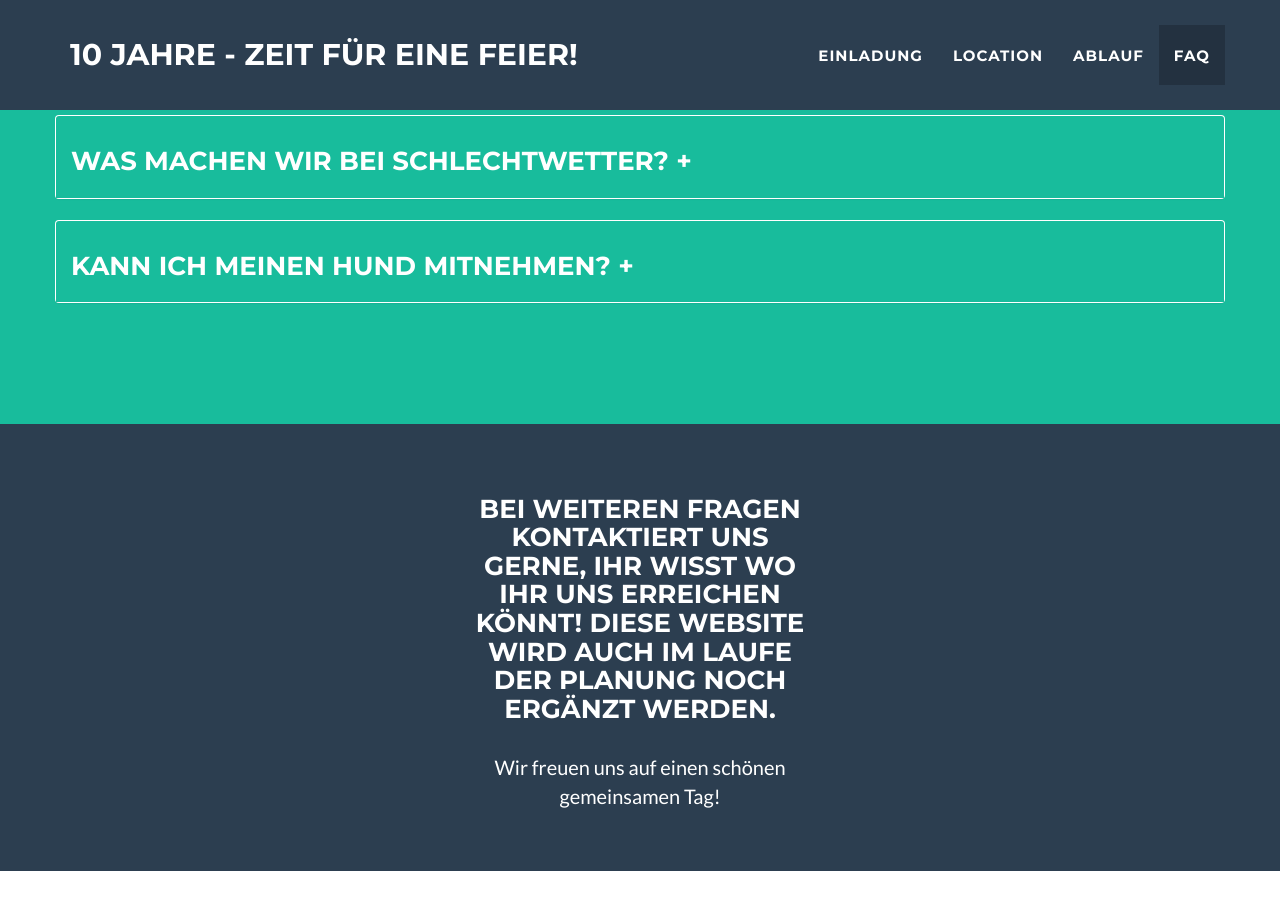
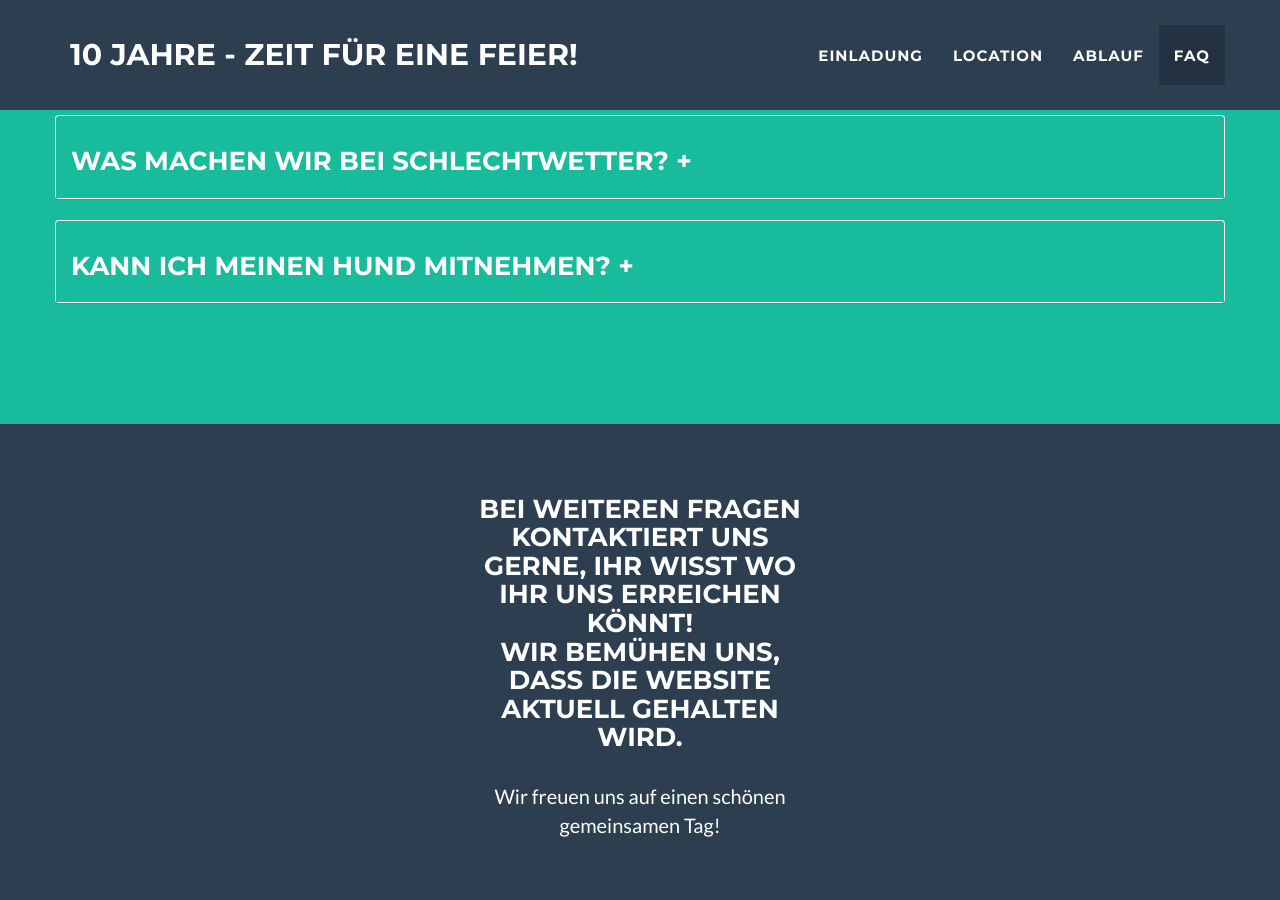
Before and after one commit to Sosian/sosian.github.io, a Jekyll site: the page built from index.html, in a window 1280 px wide and 900 px high, scrolled down 3715 px. Built offline with Jekyll 4.4.1, drawn with Linux system fonts in a browser that asks for light colours; before the commit the page ends 4586 px from its top, so only the background shows below that.

Commit message:
Some more changes

```diff
--- a/_config.yml
+++ b/_config.yml
@@ -23,16 +23,16 @@ permalink: pretty
 #for faqs
 faqs:
   - title: Was macht ihr wegen COVID-19?
-    body: Eine Hoffnung ist natürlich, das mit der Impfung bis dahin die Situation entspannter ist. Ob die Hochzeit stattfindet hängt natürlich von der gesetzlichen Lage ab. Wir planen aktuell (verpflichtende) Antigen Tests für alle bei Eintritt zu organisieren um die Sicherheit aller Gäste zu Gewährleisten. Aber nachdem die Situation im Sommer noch nicht abzusehen ist, werden wir euch im August konkret Bescheid geben, wie die Lage ist.
+    body: Eine Hoffnung ist natürlich, das die Situation, wie letztes Jahr, im August etwas entspannter ist. Ob die Hochzeit stattfindet hängt natürlich von der gesetzlichen Lage ab. Wir planen aktuell Antigen Tests für alle bei Eintritt zu organisieren um die Sicherheit aller Gäste zu Gewährleisten. Aber nachdem die Situation im Sommer noch nicht abzusehen ist, werden wir euch noch Bescheid geben, wie die Lage ist.
 
   - title: Gibt es eine Kleiderordnung?
-    body: Nein, kommt am besten in bequemer Kleidung. Bunt ist gut. No pressure though. Bei (dem von uns bestelltem) Schönwetter findet ein großteil der Hochzeit im freien statt.
+    body: Nein, kommt am besten in bequemer Kleidung. Bunt ist gut. No pressure though. Bei (dem von uns bestelltem) Schönwetter findet ein großteil der Hochzeit im freien statt und verlagert sich dann erst für das Essen nach drinnen.
 
   - title: Muss ich beim Picknick am Boden sitzen?
     body: Für alle die nicht wollen gibt es auch Heurigenbänke
 
   - title: Was machen wir bei Schlechtwetter?
-    body: Bei Schlechtwetter wird sich ein großteil der Aktivität innerhalb der Labstelle verlagern.
+    body: Bei Schlechtwetter wird sich ein großteil der Aktivität in die Labstelle verlagern.
 
   - title: Kann ich meinen Hund mitnehmen?
     body: Nein, im Lainzer Tiergarten sind Hunde nicht erlaubt.
--- a/_includes/faq.html
+++ b/_includes/faq.html
@@ -14,7 +14,7 @@
                     <div class="panel-heading" data-toggle="{{forloop.index}}">
                         <a style="pointer-events: none;"><h3>{{faq.title}} +</h3></a>
                     </div>
-                    <div class="panel-body hidden-element" style="pointer-events: none;" data-body="{{forloop.index}}">
+                    <div class="panel-body hidden-element" style="pointer-events: none; font-size: large;" data-body="{{forloop.index}}">
                         {{faq.body}}
                     </div>
                 </div>
--- a/_includes/footer.html
+++ b/_includes/footer.html
@@ -6,8 +6,8 @@
                     <div class="footer-col col-md-4">
                     </div>
                     <div class="footer-col col-md-4">
-                        <h3>{{ site.footer.title }}</h3>
-                        <p>{{ site.footer.text }}</p>
+                        <h3>Bei weiteren Fragen kontaktiert uns gerne, ihr wisst wo ihr uns erreichen könnt! <br />Wir bemühen uns, dass die Website aktuell gehalten wird.</h3>
+                        <p>Wir freuen uns auf einen schönen gemeinsamen Tag!</p>
                     </div>
                     <div class="footer-col col-md-4">
                     </div>
```
